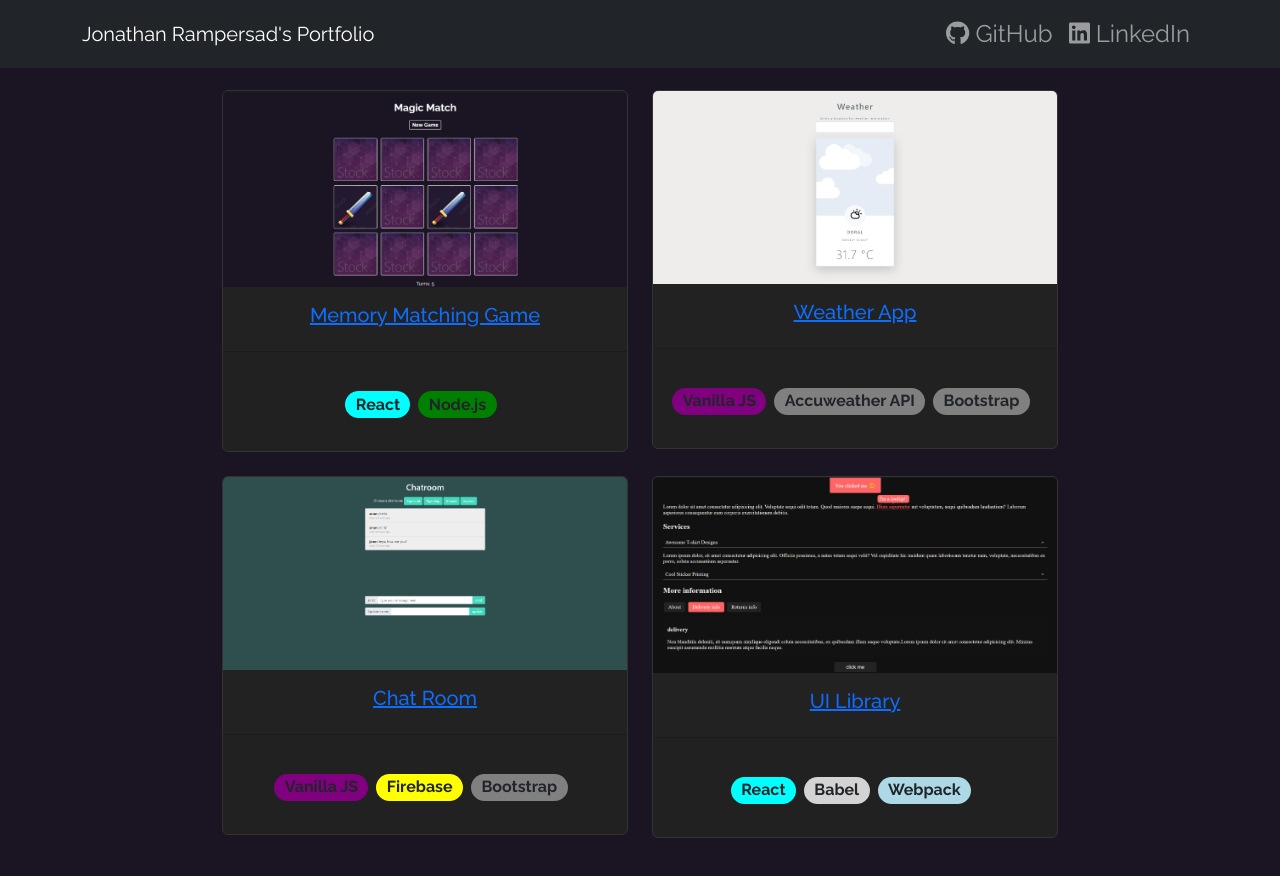
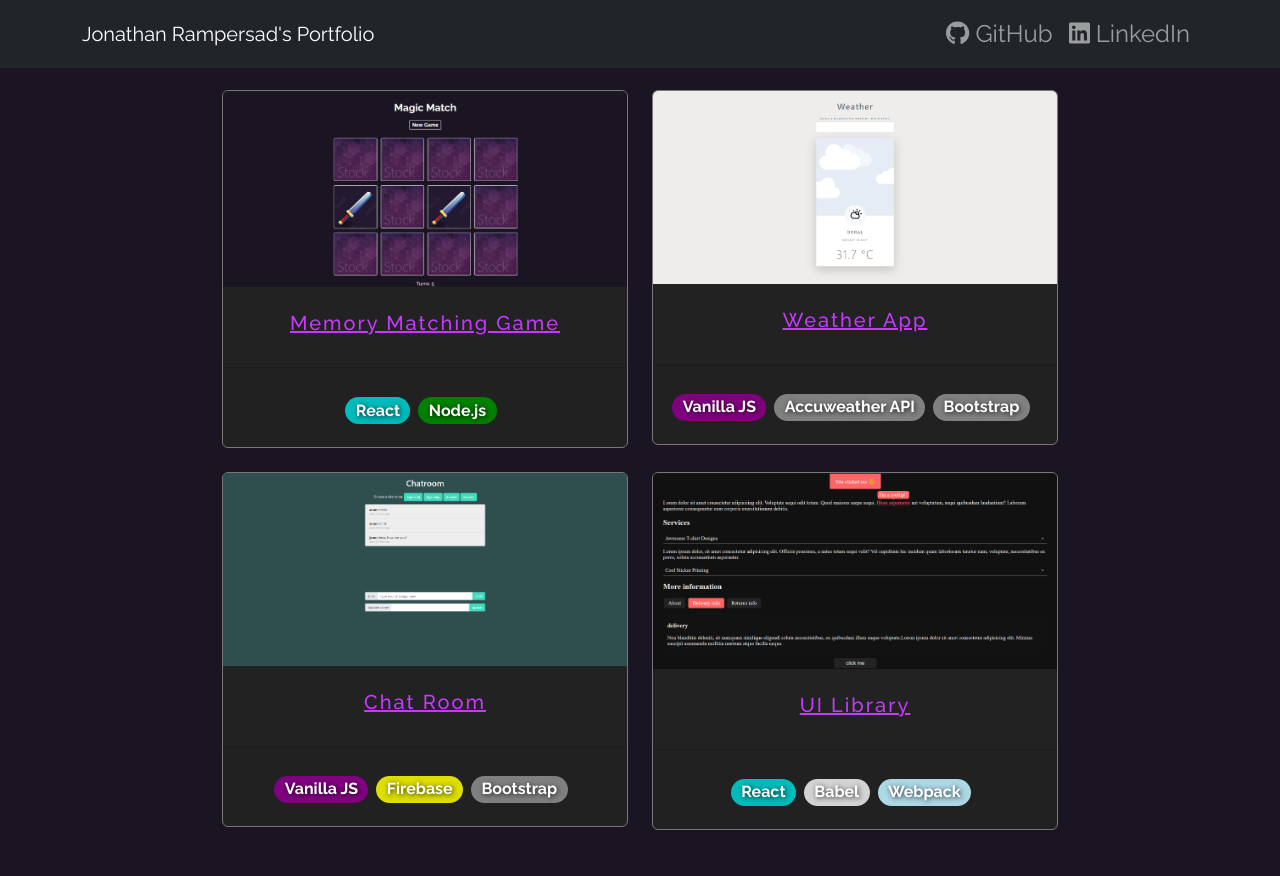
Before and after one commit to jono-rams/portfolio, a React (Create React App) app: page / in a window 1280 px wide. Shown: the top 876 px of the page. Built offline with nearby package versions, Linux system fonts and the light colour scheme.

Commit message:
Styling Changes (#8)
* Styling changes

* More styling changes

```diff
--- a/src/components/ProjectGrid.css
+++ b/src/components/ProjectGrid.css
@@ -14,11 +14,28 @@
 
 .card {
   background-color: #222; /* Dark background */
-  border: 1px solid #333;
+  border: 1px solid #777;
+}
+
+.card-body {
+  height: 80px;
+  align-content: center;
 }
 
 .card-footer {
-  height: 100px;
+  height: 80px;
   align-content: space-around;
   align-items: center;
 }
+.card-footer span {
+  text-shadow: 1px 1px 5px rgba(0, 0, 0, 0.8);
+}
+
+.card a{
+  color: #c739ff;
+  text-decoration-color: #c739ff;
+}
+
+.card-title {
+  letter-spacing: 2px;
+}
--- a/src/components/ProjectGrid.js
+++ b/src/components/ProjectGrid.js
@@ -30,11 +30,11 @@ const ProjectGrid = () => {
   ];
 
   const techColors = {
-    'React': 'cyan',
+    'React': '#00bbbb',
     'Node.js': 'green',
     'Express': 'orange',
     'MongoDB': 'darkgreen',
-    'Firebase': 'yellow',
+    'Firebase': '#dddd00',
     'Vanilla JS': 'purple',
     'Webpack': 'lightblue',
     'Bootstrap': 'gray',
@@ -57,7 +57,7 @@ const ProjectGrid = () => {
                   {project.technologies.map((tech) => (
                     <span
                       key={tech}
-                      className="badge rounded-pill me-2 fs-6 text-dark"
+                      className="badge rounded-pill me-2 fs-6 text-white"
                       style={{ backgroundColor: techColors[tech] || 'gray' }}
                     >
                       {tech}
```
